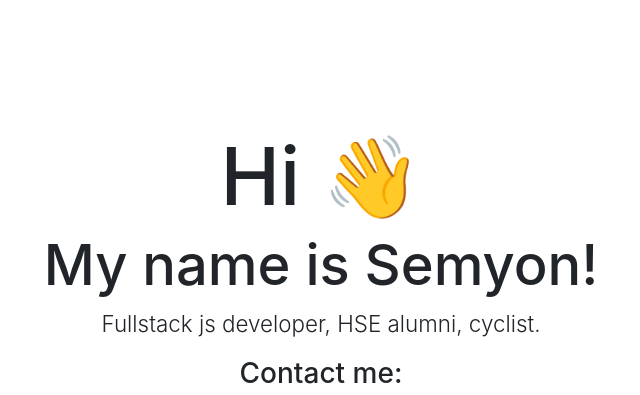
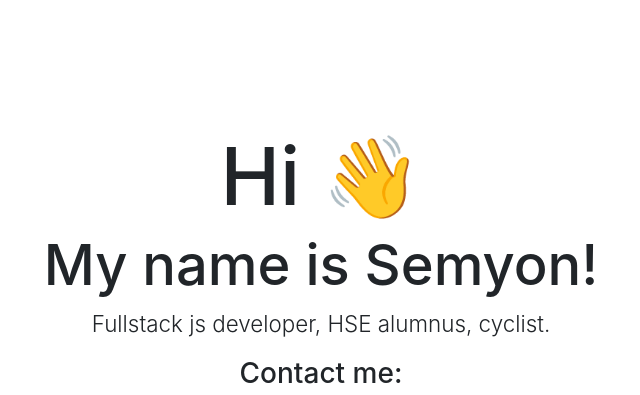
Before and after one commit to savolkov/savolkov.github.io, a plain HTML site: page index.html in a window 1280 px wide. Shown: the top 395 px of the page, without its empty margins (319-959 px from the left). Drawn offline with nearby package versions, Linux system fonts and the light colour scheme; files whose address does not match are found by name.

Commit message:
fix typo

```diff
--- a/index.html
+++ b/index.html
@@ -29,7 +29,7 @@
             <div class="main-content">
                 <h1 class="hi">Hi 👋</h1>
                 <h2 class="my-name">My name is Semyon!</h2>
-                <p class="brief">Fullstack js developer, HSE alumni, cyclist.</p>
+                <p class="brief">Fullstack js developer, HSE alumnus, cyclist.</p>
                 <h3>Contact me:</h3>
                 <div class="main-content__contacts">
                     <a href="https://t.me/sovunito" class="main-content__contacts__item" target="_blank">
```
